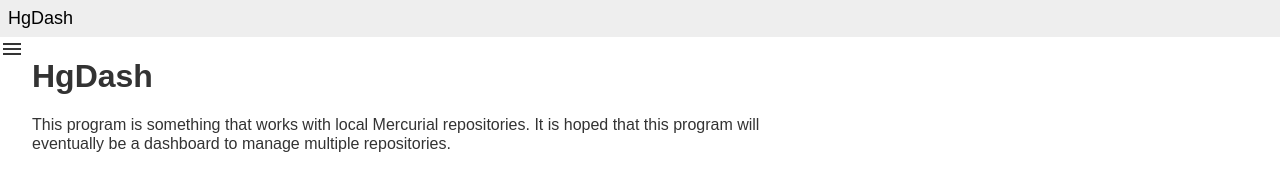
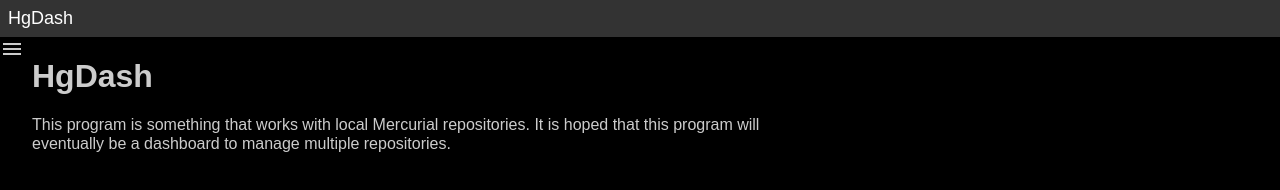
Before and after one commit to kazssym/hgview, a website: page web/index.html in a window 1280 px wide. Drawn offline with nearby package versions, Linux system fonts and the dark colour scheme.

Commit message:
Implement dard color scheme

```diff
--- a/web/site.css
+++ b/web/site.css
@@ -66,3 +66,18 @@ body
     color: #000000;
     background-color: #eeeeee;
 }
+
+@media screen and (prefers-color-scheme: dark)
+{
+    body
+    {
+        color: #cccccc;
+        background-color: #000000;
+    }
+
+    #header
+    {
+        color: #ffffff;
+        background-color: #333333;
+    }
+}
```
